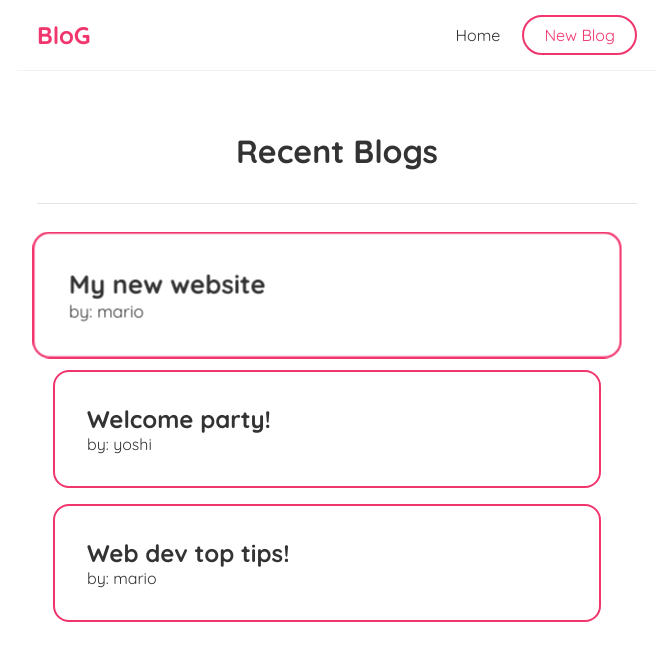
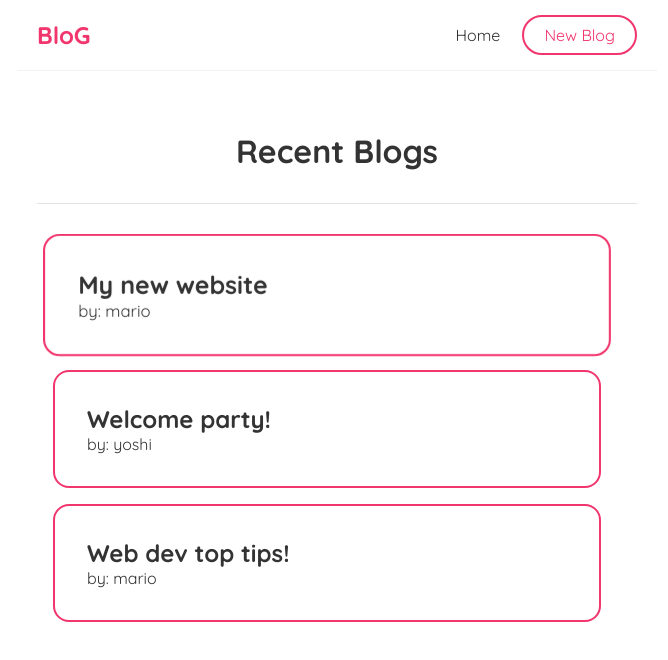
Before and after one commit to SaadJamilAkhtar/react-blog-app, a React (Create React App) app: page / in a window 1280 px wide. In both pictures the pointer is over the element 630 px from the left and 295 px from the top of the page. Shown: the top 660 px of the page, without its empty margins (303-971 px from the left). Built offline with nearby package versions, Linux system fonts and the light colour scheme.

Commit message:
minor style tweaks

```diff
--- a/src/style/style.css
+++ b/src/style/style.css
@@ -53,9 +53,10 @@
   padding: 2rem;
   margin: 1rem;
   transition: all 0.25s ease-out;
+  cursor: pointer;
 }
 .blog-preview:hover {
-  transform: perspective(1000px) translateZ(70px);
+  transform: perspective(1000px) translateZ(35px);
 }
 
 .page-heading {
--- a/src/style/style.scss
+++ b/src/style/style.scss
@@ -65,9 +65,10 @@
   padding: 2rem;
   margin: 1rem;
   transition: all 0.25s ease-out;
+  cursor: pointer;
 
   &:hover {
-    transform: perspective(1000px) translateZ(70px);
+    transform: perspective(1000px) translateZ(35px);
   }
 }
 
```
Also changed, not shown: 1 other file (tests, documents, lock files or other folders).
